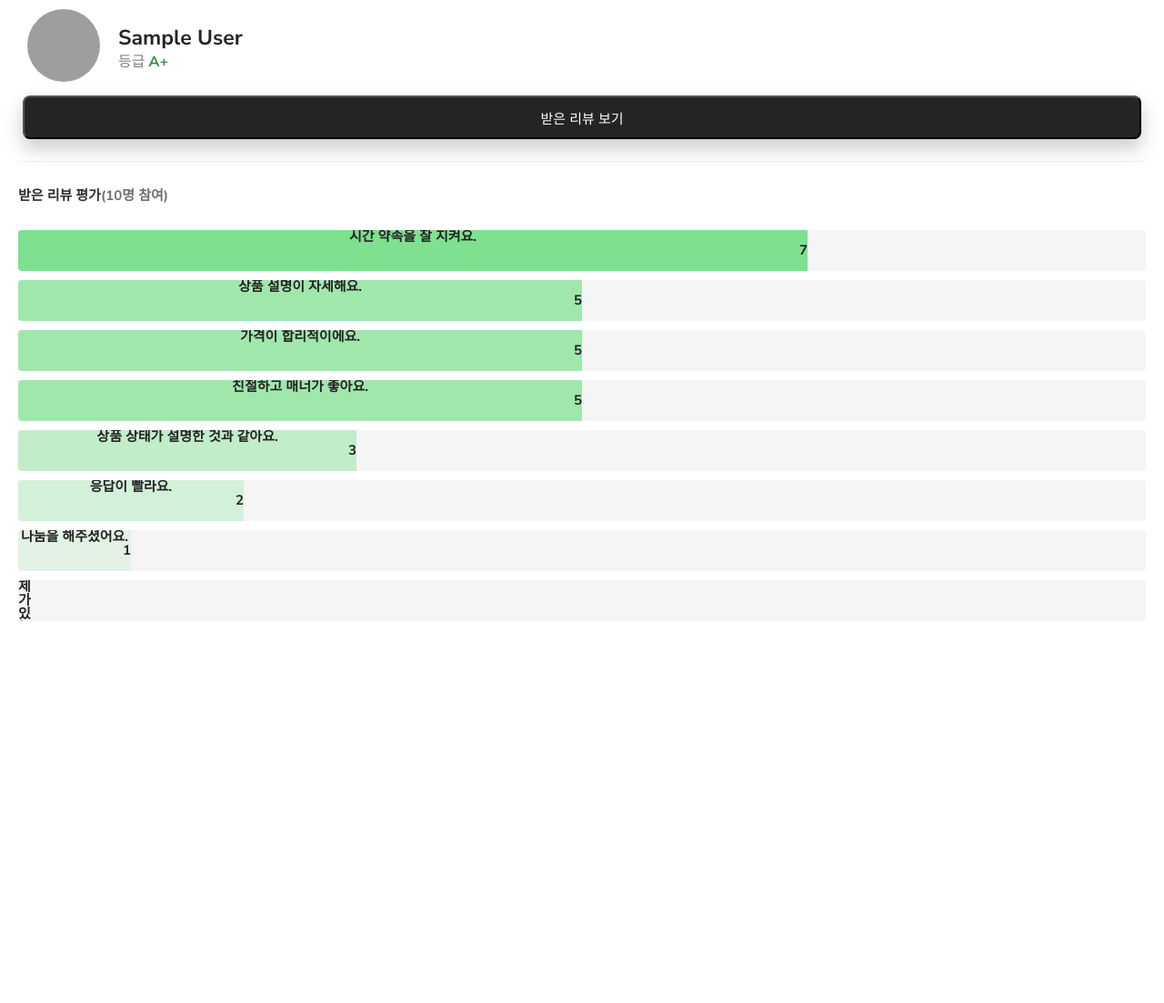
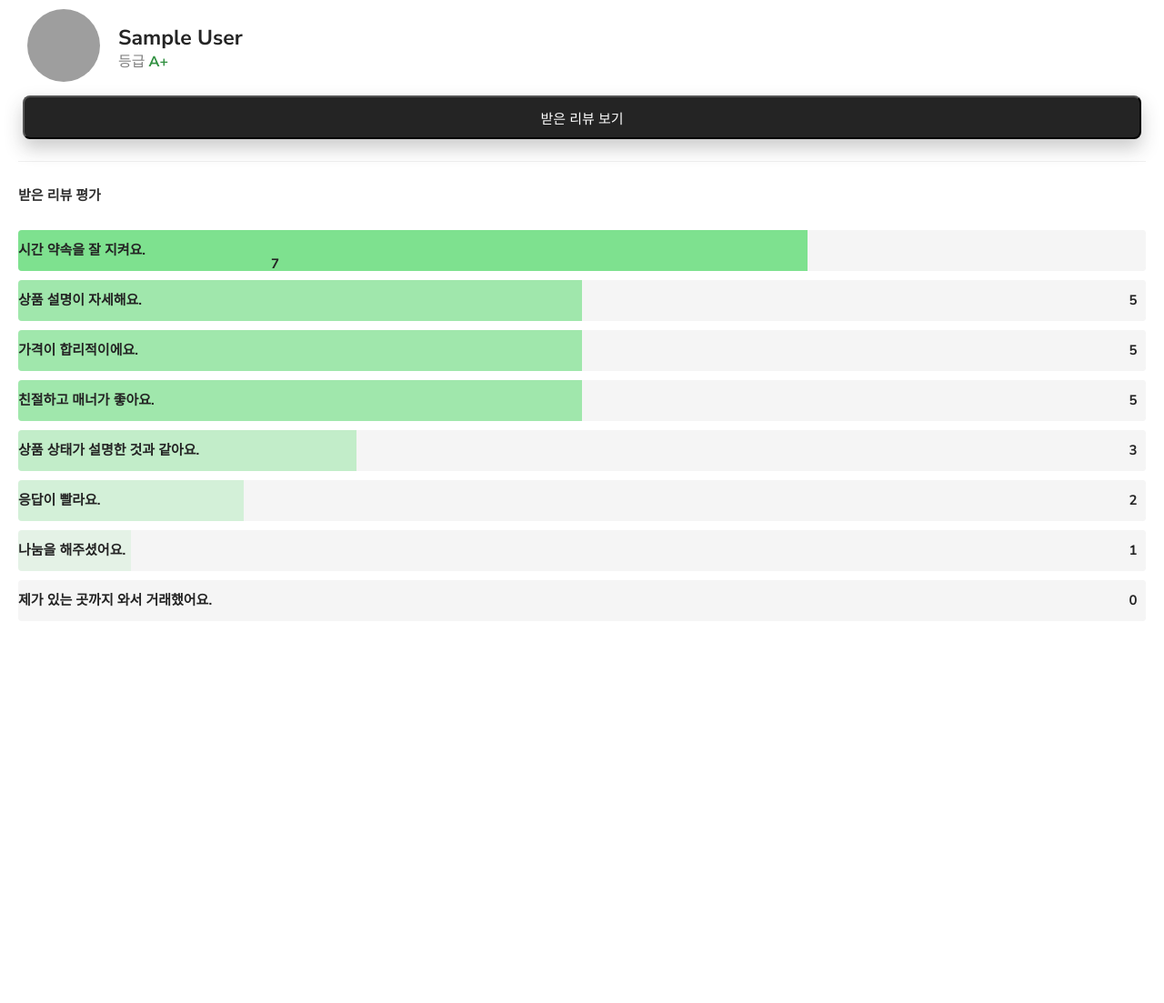
Before and after one commit to hajungIm/ong-market, a Flask app: page /keyword in a window 1280 px wide. Shown: the part 65-1168 px from the top of the page at 91% size. Run offline with Flask 3, Linux system fonts and the light colour scheme; the visitor is signed in with stand-in values (Sample User, id 1); data that the repository does not hold is empty; some libraries are stand-ins or nearby versions; grey boxes are pictures that could not be loaded.

Commit message:
keyword js html css완성

```diff
--- a/static/keyword_style.css
+++ b/static/keyword_style.css
@@ -74,6 +74,8 @@
     font-weight: 600;
     word-wrap: break-word;
     z-index: 1;
+    position: absolute;
+    padding-top: 15px;
 }
 
 .keyword_num, .keyword_number{
@@ -84,6 +86,12 @@
     font-weight: 700;
     word-wrap: break-word;
     z-index: 1;
+}
+
+.keyword_num{
+    position: absolute;
+    padding-left: 98.5%;
+    padding-top: 15px;
 }
 
 .keyword_title {
--- a/templates/keyword.html
+++ b/templates/keyword.html
@@ -64,8 +64,9 @@
               <label for="time" class="keyword_list1">
                 시간 약속을 잘 지켜요.
               </label>
+              <label class="keyword_num" id="time">7</label>
             </div>
-            <div class="keyword_num" id="time">7</div>
+            <!-- <div class="keyword_num" id="time">7</div> -->
           </div>
         </div>
         <div class="keyword_box_1">
```
